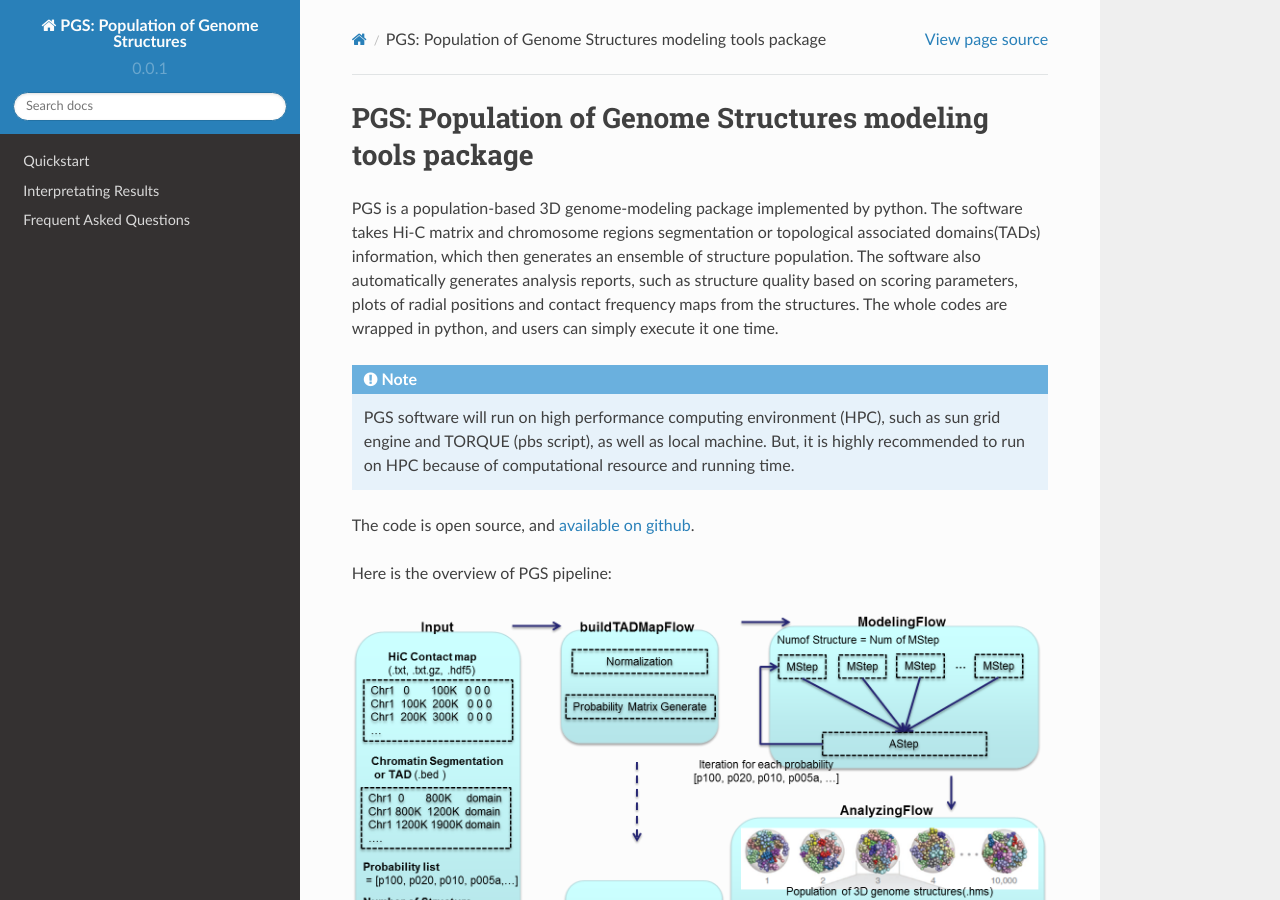
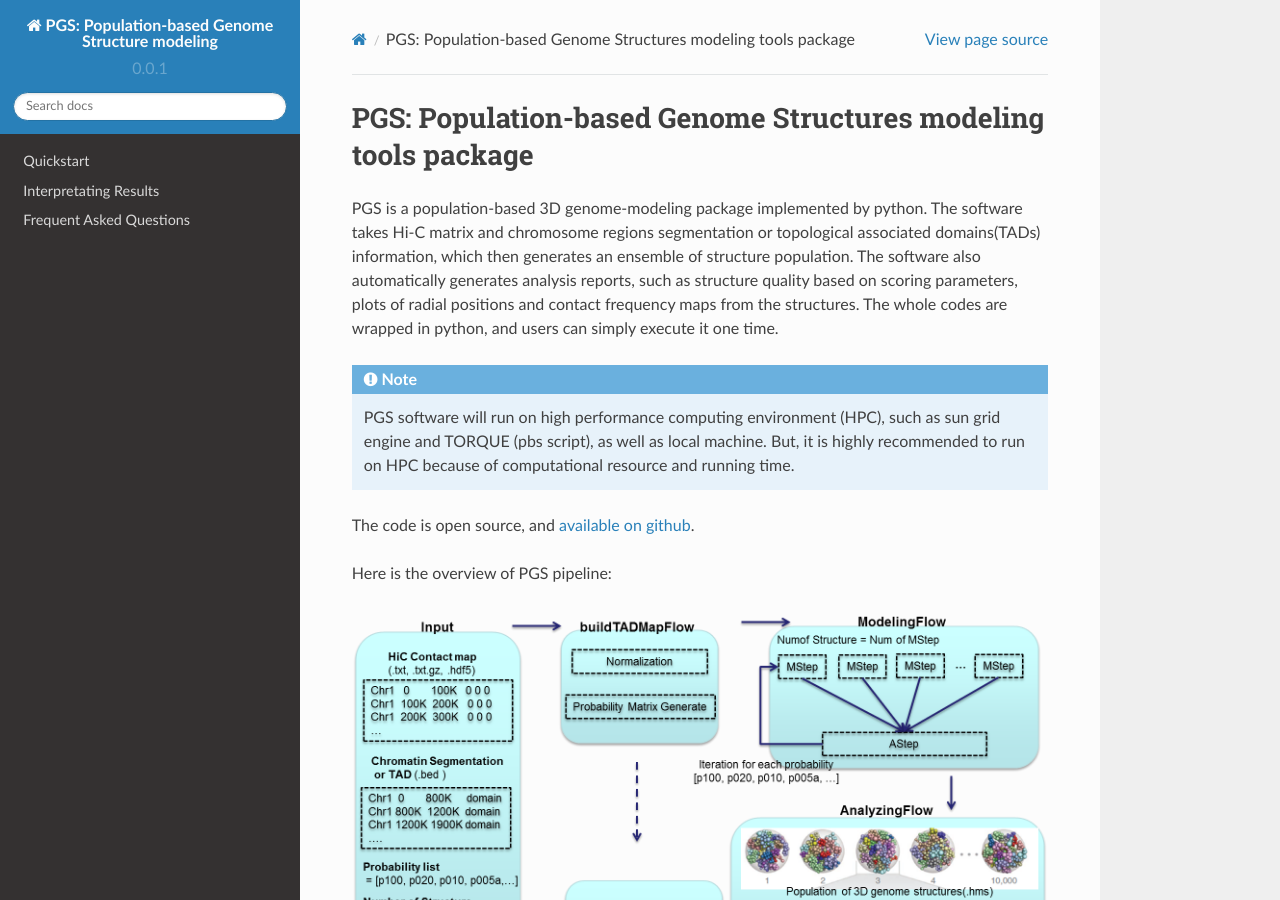
Before and after one commit to alberlab/pgs, a Sphinx documentation site: the page built from docs/index.rst, in a window 1280 px wide and 900 px high. Built offline with Sphinx 7.4.7 and the Read the Docs theme 2.0.0, drawn with Linux system fonts in a browser that asks for light colours.

Commit message:
update PGS discrip

```diff
--- a/docs/conf.py
+++ b/docs/conf.py
@@ -1,6 +1,6 @@
 # -*- coding: utf-8 -*-
 #
-# PGS: Population of Genome Structures documentation build configuration file, created by
+# PGS: Population-based Genome Structures modeling documentation build configuration file, created by
 # sphinx-quickstart on Wed Sep  7 16:04:00 2016.
 #
 # This file is execfile()d with the current directory set to its
@@ -54,7 +54,7 @@ source_suffix = '.rst'
 master_doc = 'index'
 
 # General information about the project.
-project = u'PGS: Population of Genome Structures'
+project = u'PGS: Population-based Genome Structure modeling'
 copyright = u'2016, Hanjun Shin, Nan Hua, Harianto Tjong'
 author = u'Hanjun Shin, Nan Hua, Harianto Tjong'
 
@@ -239,7 +239,7 @@ latex_elements = {
 # (source start file, target name, title,
 #  author, documentclass [howto, manual, or own class]).
 latex_documents = [
-  (master_doc, 'PGS.tex', u'PGS: Population of Genome Structures Documentation',
+  (master_doc, 'PGS.tex', u'PGS: Population-based Genome Structure Modeling Documentation',
    u'Hanjun Shin, Nan Hua, Harianto Tjong', 'manual'),
 ]
 
@@ -269,7 +269,7 @@ latex_documents = [
 # One entry per manual page. List of tuples
 # (source start file, name, description, authors, manual section).
 man_pages = [
-    (master_doc, 'pgs', u'PGS: Population of Genome Structures Documentation',
+    (master_doc, 'pgs', u'PGS: Population-based Genome Structure Modeling Documentation',
      [author], 1)
 ]
 
@@ -283,8 +283,8 @@ man_pages = [
 # (source start file, target name, title, author,
 #  dir menu entry, description, category)
 texinfo_documents = [
-  (master_doc, 'PGS', u'PGS: Population of Genome Structures Documentation',
-   author, 'PGS', 'One line description of project.',
+  (master_doc, 'PGS', u'PGS: Population-based Genome Structure Modeling Documentation',
+   author, 'PGS', 'Population-based Genome Structure Modeling tools package.',
    'Miscellaneous'),
 ]
 
--- a/docs/index.rst
+++ b/docs/index.rst
@@ -3,8 +3,8 @@
    You can adapt this file completely to your liking, but it should at least
    contain the root `toctree` directive.
 
-PGS: Population of Genome Structures modeling tools package
-===========================================================
+PGS: Population-based Genome Structures modeling tools package
+==============================================================
 
 PGS is a population-based 3D genome-modeling package implemented by python.
 The software takes Hi-C matrix and chromosome regions segmentation or topological associated domains(TADs) information,
```
